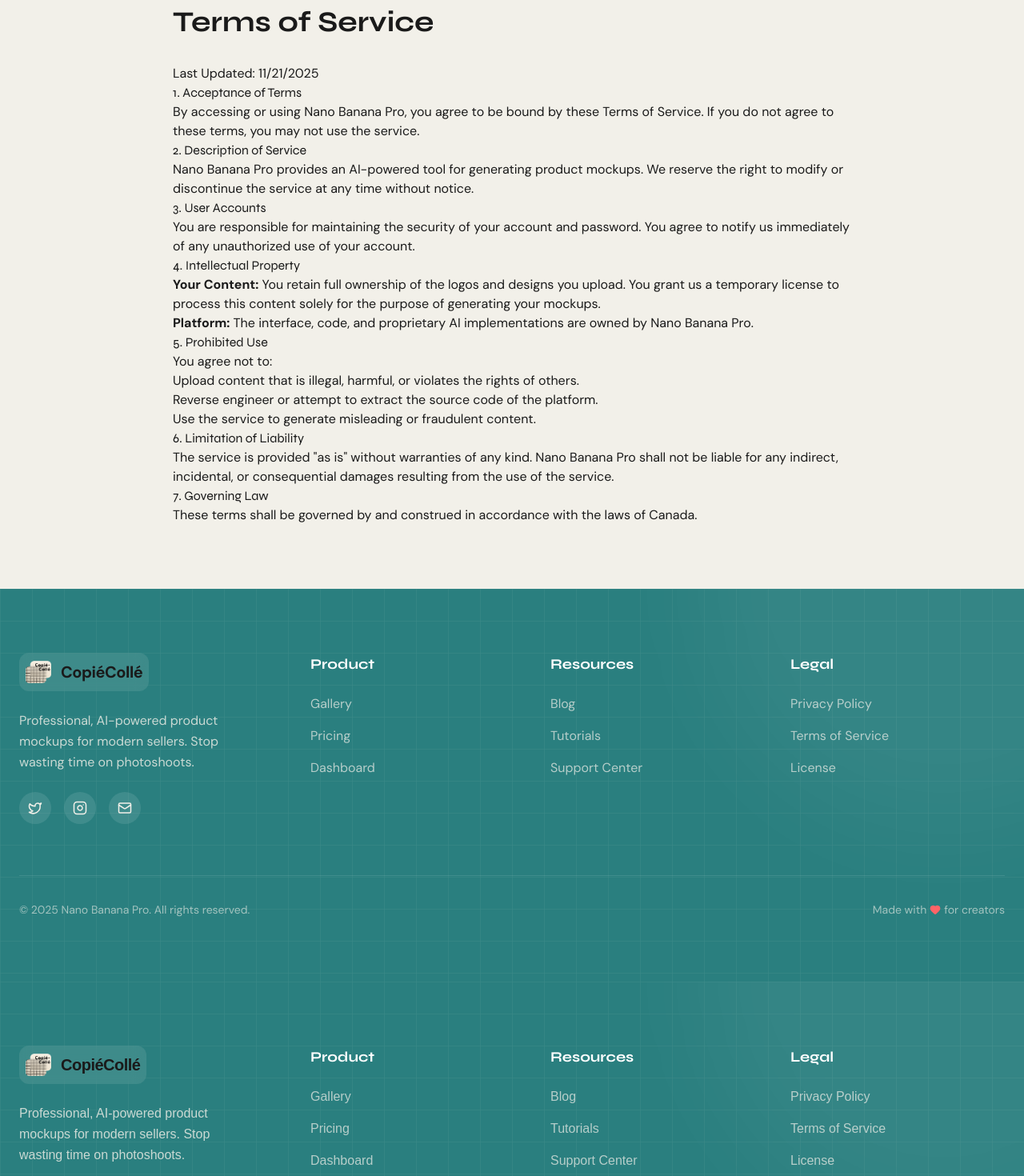
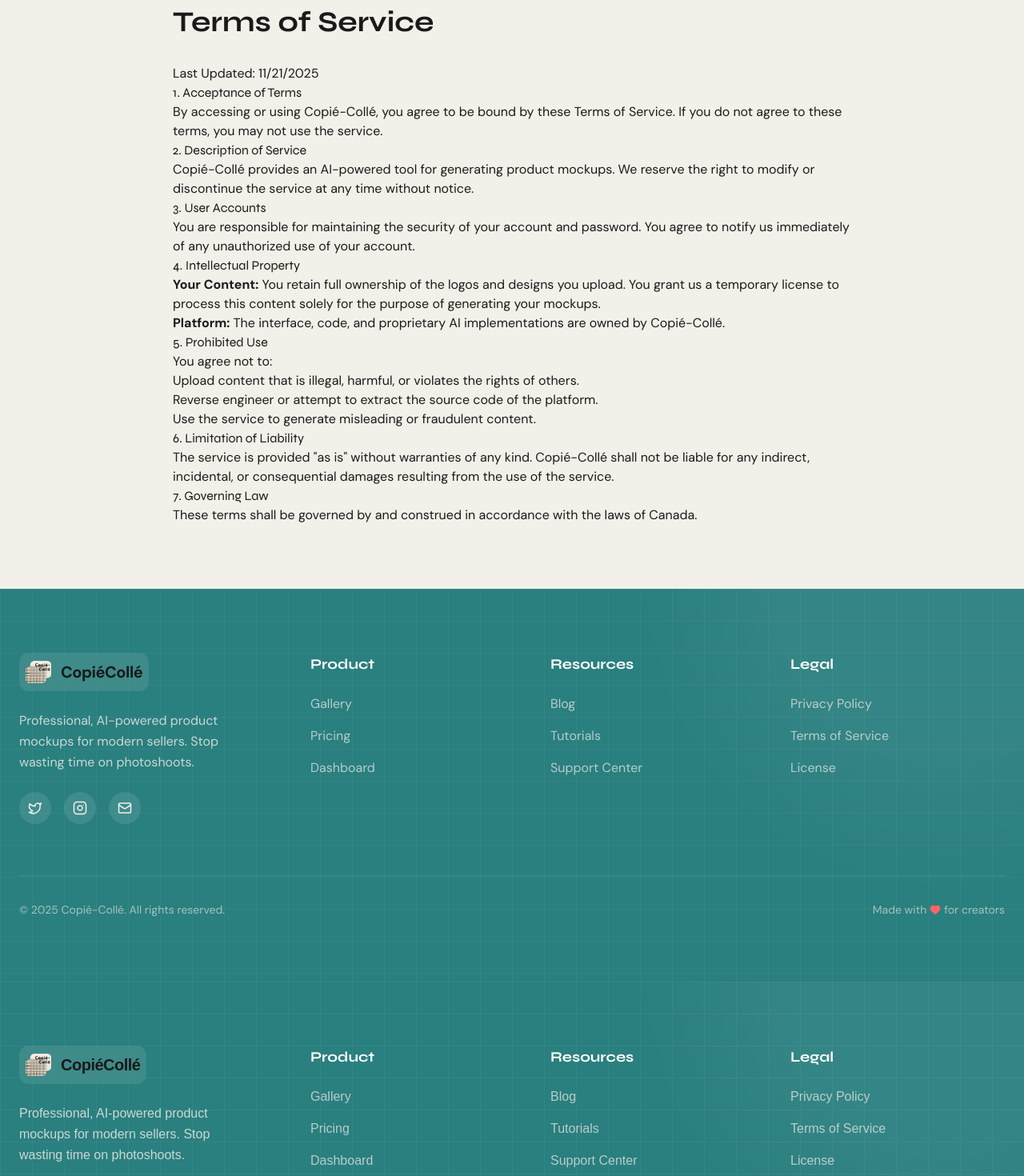
Before and after one commit to fran6will/mockups, a Next.js app: page /legal/terms in a window 1280 px wide. Shown: the part 400-1870 px from the top of the page at 80% size. Built offline with nearby package versions, Linux system fonts and the light colour scheme; no server answers.

Commit message:
refactor: Rename 'Nano Banana Pro' to 'Copié-Collé'
Updated branding across legal documents, footer, API comments, and documentation.

```diff
--- a/src/app/api/generate/route.ts
+++ b/src/app/api/generate/route.ts
@@ -76,7 +76,7 @@
             }
         }
 
-        // 2. Call Nano Banana Pro (Vertex AI)
+        // 2. Call Copié-Collé (Vertex AI)
         const prompt = product.custom_prompt && product.custom_prompt.trim() !== ''
             ? product.custom_prompt
             : "Apply the logo to the product with realistic texture and lighting.";
--- a/src/app/legal/license/page.tsx
+++ b/src/app/legal/license/page.tsx
@@ -13,12 +13,12 @@
                     <p>Last Updated: {new Date().toLocaleDateString()}</p>
 
                     <p>
-                        This Commercial License governs the use of the mockup images generated using Nano Banana Pro.
+                        This Commercial License governs the use of the mockup images generated using Copié-Collé.
                     </p>
 
                     <h3>1. Grant of License</h3>
                     <p>
-                        Subject to your compliance with the Terms of Service, Nano Banana Pro grants you a perpetual, non-exclusive, worldwide, royalty-free license to use, reproduce, modify, and display the mockup images generated by the platform for both personal and commercial purposes.
+                        Subject to your compliance with the Terms of Service, Copié-Collé grants you a perpetual, non-exclusive, worldwide, royalty-free license to use, reproduce, modify, and display the mockup images generated by the platform for both personal and commercial purposes.
                     </p>
 
                     <h3>2. Permitted Uses</h3>
@@ -34,7 +34,7 @@
                     <p>You may NOT:</p>
                     <ul>
                         <li>Resell, sub-license, or redistribute the generated mockup images as standalone stock photography or digital assets.</li>
-                        <li>Claim ownership of the underlying 3D models or base photography provided by Nano Banana Pro.</li>
+                        <li>Claim ownership of the underlying 3D models or base photography provided by Copié-Collé.</li>
                         <li>Use the images in connection with illegal, defamatory, or hateful content.</li>
                     </ul>
 
--- a/src/app/legal/privacy/page.tsx
+++ b/src/app/legal/privacy/page.tsx
@@ -13,7 +13,7 @@
                     <p>Last Updated: {new Date().toLocaleDateString()}</p>
 
                     <p>
-                        Welcome to Nano Banana Pro ("we," "our," or "us"). We are committed to protecting your personal information and your right to privacy. If you have any questions or concerns about this privacy notice or our practices with regard to your personal information, please contact us.
+                        Welcome to Copié-Collé ("we," "our," or "us"). We are committed to protecting your personal information and your right to privacy. If you have any questions or concerns about this privacy notice or our practices with regard to your personal information, please contact us.
                     </p>
 
                     <h3>1. What Information We Collect</h3>
--- a/src/app/legal/terms/page.tsx
+++ b/src/app/legal/terms/page.tsx
@@ -14,12 +14,12 @@
 
                     <h3>1. Acceptance of Terms</h3>
                     <p>
-                        By accessing or using Nano Banana Pro, you agree to be bound by these Terms of Service. If you do not agree to these terms, you may not use the service.
+                        By accessing or using Copié-Collé, you agree to be bound by these Terms of Service. If you do not agree to these terms, you may not use the service.
                     </p>
 
                     <h3>2. Description of Service</h3>
                     <p>
-                        Nano Banana Pro provides an AI-powered tool for generating product mockups. We reserve the right to modify or discontinue the service at any time without notice.
+                        Copié-Collé provides an AI-powered tool for generating product mockups. We reserve the right to modify or discontinue the service at any time without notice.
                     </p>
 
                     <h3>3. User Accounts</h3>
@@ -32,7 +32,7 @@
                         <strong>Your Content:</strong> You retain full ownership of the logos and designs you upload. You grant us a temporary license to process this content solely for the purpose of generating your mockups.
                     </p>
                     <p>
-                        <strong>Platform:</strong> The interface, code, and proprietary AI implementations are owned by Nano Banana Pro.
+                        <strong>Platform:</strong> The interface, code, and proprietary AI implementations are owned by Copié-Collé.
                     </p>
 
                     <h3>5. Prohibited Use</h3>
@@ -45,7 +45,7 @@
 
                     <h3>6. Limitation of Liability</h3>
                     <p>
-                        The service is provided "as is" without warranties of any kind. Nano Banana Pro shall not be liable for any indirect, incidental, or consequential damages resulting from the use of the service.
+                        The service is provided "as is" without warranties of any kind. Copié-Collé shall not be liable for any indirect, incidental, or consequential damages resulting from the use of the service.
                     </p>
 
                     <h3>7. Governing Law</h3>
--- a/src/components/ui/Footer.tsx
+++ b/src/components/ui/Footer.tsx
@@ -74,7 +74,7 @@
                 </div>
 
                 <div className="mt-16 pt-8 border-t border-white/10 flex flex-col md:flex-row items-center justify-between gap-4 text-sm text-cream/60">
-                    <p>© {new Date().getFullYear()} Nano Banana Pro. All rights reserved.</p>
+                    <p>© {new Date().getFullYear()} Copié-Collé. All rights reserved.</p>
                     <p className="flex items-center gap-1">
                         Made with <Heart size={14} className="text-red-400 fill-red-400" /> for creators
                     </p>
--- a/src/lib/vertex/client.ts
+++ b/src/lib/vertex/client.ts
@@ -3,7 +3,7 @@
 // Initialize the Google Gen AI Client
 const apiKey = process.env.GEMINI_API_KEY;
 
-// Using Nano Banana Pro (Gemini 3 Pro Image)
+// Using Copié-Collé (Gemini 3 Pro Image)
 const modelId = 'gemini-3-pro-image-preview';
 
 export const generateMockup = async (
@@ -17,7 +17,7 @@
     }
 
     try {
-        console.log(`Calling Nano Banana Pro (Gemini API) with Aspect Ratio: ${aspectRatio}...`);
+        console.log(`Calling Copié-Collé (Gemini API) with Aspect Ratio: ${aspectRatio}...`);
 
         const genAI = new GoogleGenerativeAI(apiKey);
         const model = genAI.getGenerativeModel({
```
Also changed, not shown: 1 other file (tests, documents, lock files or other folders).
